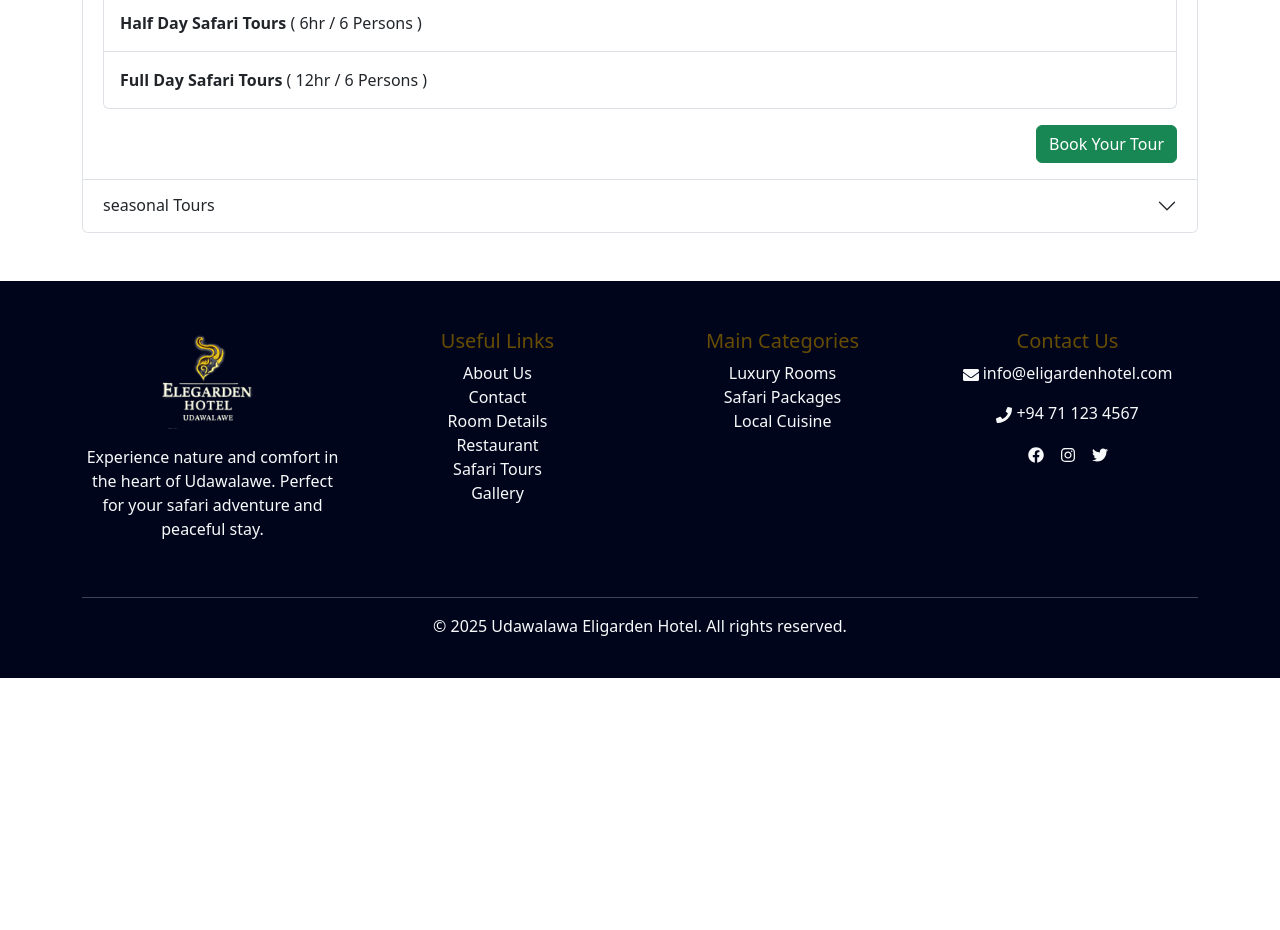
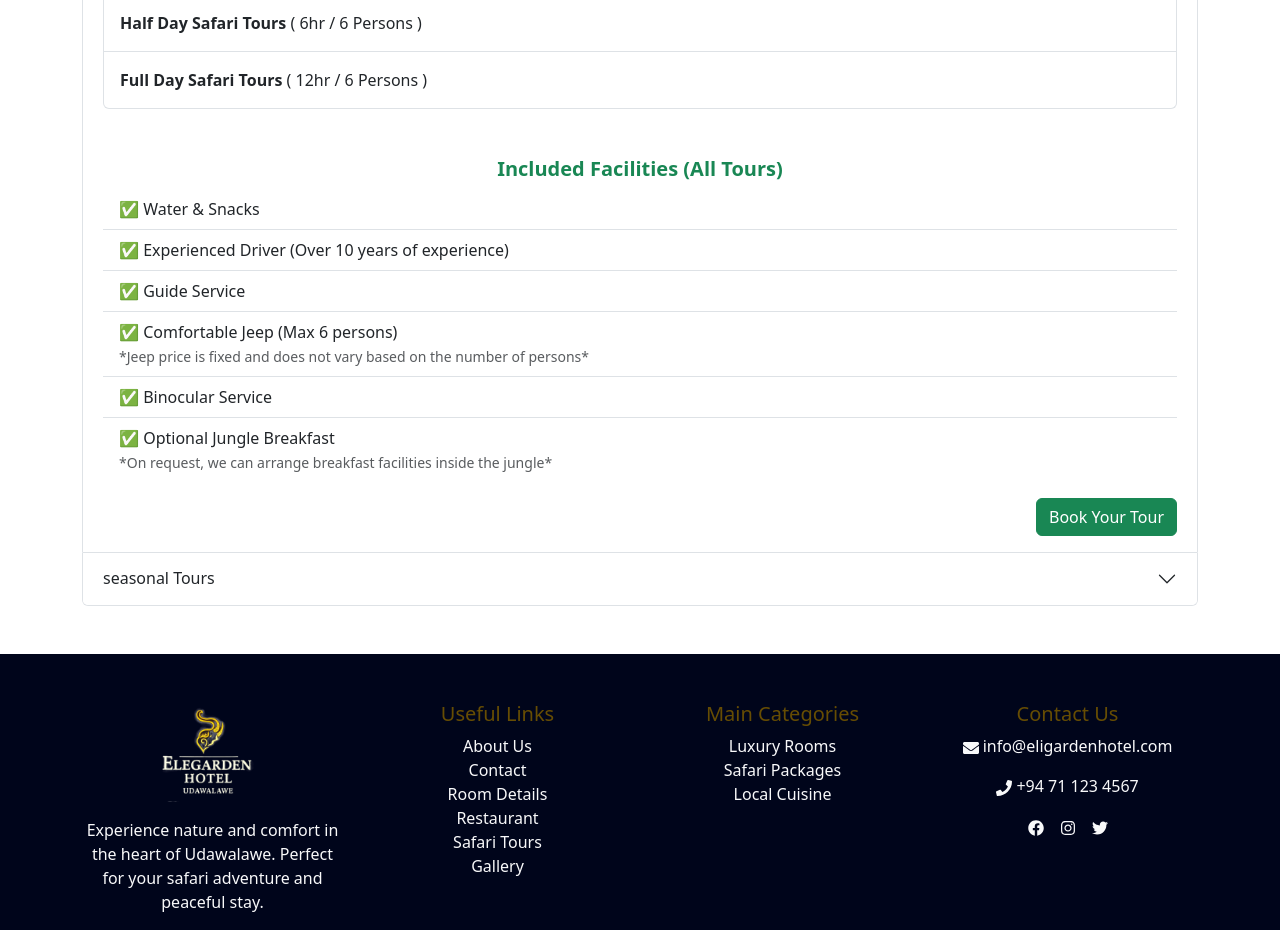
Before and after one commit to tharindu125/Udawalava-Eligarden-Hotel, a React (Vite) app: page /SafariTours in a window 1280 px wide. Shown: the part 1160-2090 px from the top of the page. Before the commit the page ends 1838 px from the top, so only its background shows below. Built offline with nearby package versions, Linux system fonts and the light colour scheme.

Commit message:
add animations and edit safari page

```diff
--- a/src/App.css
+++ b/src/App.css
@@ -49,6 +49,9 @@
   text-shadow: 0 0 2px rgba(255, 255, 255, 0.3);
 }
 
+.accordion-collapse {
+  transition: height 1s ease !important; /* Adjust duration and easing as needed */
+}
 
 /* Main carousel */
 .fullscreen-image {
--- a/src/pages/SafariTours.jsx
+++ b/src/pages/SafariTours.jsx
@@ -1,30 +1,23 @@
+
+
+import { useState } from "react";
+import { Accordion, Card, Button, ListGroup, Row, Col } from "react-bootstrap";
+import { Modal } from "react-bootstrap";
 
 import CustomNavbar from '../components/CustomNavbar';
+
 import slider1 from '../assets/slider1.jpg';
 import image from '../assets/sri-lanka-leopard-asian.jpg'
-// import { useState } from "react";
-import { Accordion, Card, Button, ListGroup, Row, Col } from "react-bootstrap";
 
 function SafariTours() {
-    // const safariData = [
-    //     {
-    //         title: "Udawalawe Safari",
-    //         description: "Home of the gentle giants",
-    //         subPackages: [
-    //         { name: "Morning Safari", price: "$35", details: "Best time to spot elephants" },
-    //         { name: "Evening Safari", price: "$35", details: "Sunset view included" },
-    //         ],
+    const [showModal, setShowModal] = useState(false);
+    const [selectedPackage, setSelectedPackage] = useState(null);
 
-    //     },
-    //     {
-    //         title: "Yala Safari",
-    //         description: "Explore the wild side of Sri Lanka",
-    //         subPackages: [
-    //         { name: "Half-Day Safari", price: "$40", details: "Morning or Evening Safari" },
-    //         { name: "Full-Day Safari", price: "$70", details: "Includes lunch + guide" },
-    //         ],
-    //     },
-    // ];
+    const handlePackageClick = (pkg) => {
+        setSelectedPackage(pkg);
+        setShowModal(true);
+    };
+
     return (
         <>
             <CustomNavbar />
@@ -44,31 +37,7 @@ function SafariTours() {
                 <p className='text-center mb-5' data-aos="flip-up" data-aos-delay="200">
                     Embark on an unforgettable journey through Udawalawa National Park with our guided safari tours. Spot elephants, leopards, birds, and more while enjoying safe, knowledgeable service and breathtaking views of nature.
                 </p>
-                {/* <Accordion defaultActiveKey="0">
-                    {safariData.map((pkg, index) => (
-                    <Accordion.Item eventKey={index.toString()} key={index}>
-                        <Accordion.Header>{pkg.title}</Accordion.Header>
-                        <Accordion.Body>
-                        <p>{pkg.description}</p>
-                        <ListGroup>
-                            {pkg.subPackages.map((sub, i) => (
-                            <ListGroup.Item key={i}>
-                                <div className="d-flex justify-content-between">
-                                <div>
-                                    <strong>{sub.name}</strong> — {sub.details}
-                                </div>
-                                <span>{sub.price}</span>
-                                </div>
-                            </ListGroup.Item>
-                            ))}
-                        </ListGroup>
-                        <div className="mt-3 text-end">
-                            <Button variant="success">Book This Tour</Button>
-                        </div>
-                        </Accordion.Body>
-                    </Accordion.Item>
-                    ))}
-                </Accordion> */}
+
                 <Accordion defaultActiveKey="0">
                     <Accordion.Item eventKey="0">
                         <Accordion.Header data-aos="flip-up" data-aos-delay="200">Udawalawe Safari</Accordion.Header>
@@ -95,7 +64,13 @@ function SafariTours() {
 
                             <ListGroup>
                                 <p className='mb-1 text-warning-emphasis fw-semibold text-center'>Please click below packeges for more details</p>
-                                <ListGroup.Item className='py-3'>
+                                <ListGroup.Item className='py-3' onClick={() => handlePackageClick({
+                                    title: "Normal Safari Tours",
+                                    duration: "3hr",
+                                    capacity: "6 Persons",
+                                    description: "Perfect for a quick elephant viewing experience."
+                                    })} style={{ cursor: 'pointer' }}
+                                >
                                     <div className="d-flex justify-content-between">
                                         <div>
                                             <strong>Normal Safari Tours</strong> ( 3hr / 6 Persons )
@@ -120,6 +95,23 @@ function SafariTours() {
                                     </div>
                                 </ListGroup.Item>
                             </ListGroup>
+                            <Row className="mt-4">
+                                <div className="mt-4" data-aos="fade-up" data-aos-delay="300">
+                                    <h5 className="text-success fw-bold mb-2 text-center">Included Facilities (All Tours)</h5>
+                                    <ListGroup variant="flush">
+                                    <ListGroup.Item>✅ Water & Snacks</ListGroup.Item>
+                                    <ListGroup.Item>✅ Experienced Driver (Over 10 years of experience)</ListGroup.Item>
+                                    <ListGroup.Item>✅ Guide Service</ListGroup.Item>
+                                    <ListGroup.Item>✅ Comfortable Jeep (Max 6 persons)<br />
+                                        <small className="text-muted">*Jeep price is fixed and does not vary based on the number of persons*</small>
+                                    </ListGroup.Item>
+                                    <ListGroup.Item>✅ Binocular Service</ListGroup.Item>
+                                    <ListGroup.Item>✅ Optional Jungle Breakfast<br />
+                                        <small className="text-muted">*On request, we can arrange breakfast facilities inside the jungle*</small>
+                                    </ListGroup.Item>
+                                    </ListGroup>
+                                </div>
+                            </Row>
                             <div className="mt-3 text-end">
                                 <Button variant="success">Book Your Tour</Button>
                             </div>
@@ -155,6 +147,25 @@ function SafariTours() {
                     </Accordion.Item>
                 </Accordion>
 
+                <Modal show={showModal} onHide={() => setShowModal(false)} centered>
+                    <Modal.Header closeButton>
+                        <Modal.Title>{selectedPackage?.title}</Modal.Title>
+                    </Modal.Header>
+                    <Modal.Body>
+                        <p><strong>Duration:</strong> {selectedPackage?.duration}</p>
+                        <p><strong>Capacity:</strong> {selectedPackage?.capacity}</p>
+                        <p>{selectedPackage?.description}</p>
+                    </Modal.Body>
+                    <Modal.Footer>
+                        <Button variant="secondary" onClick={() => setShowModal(false)}>
+                        Close
+                        </Button>
+                        <Button variant="success">
+                        Book Now
+                        </Button>
+                    </Modal.Footer>
+                </Modal>
+
             </div>
 
         </>
```
